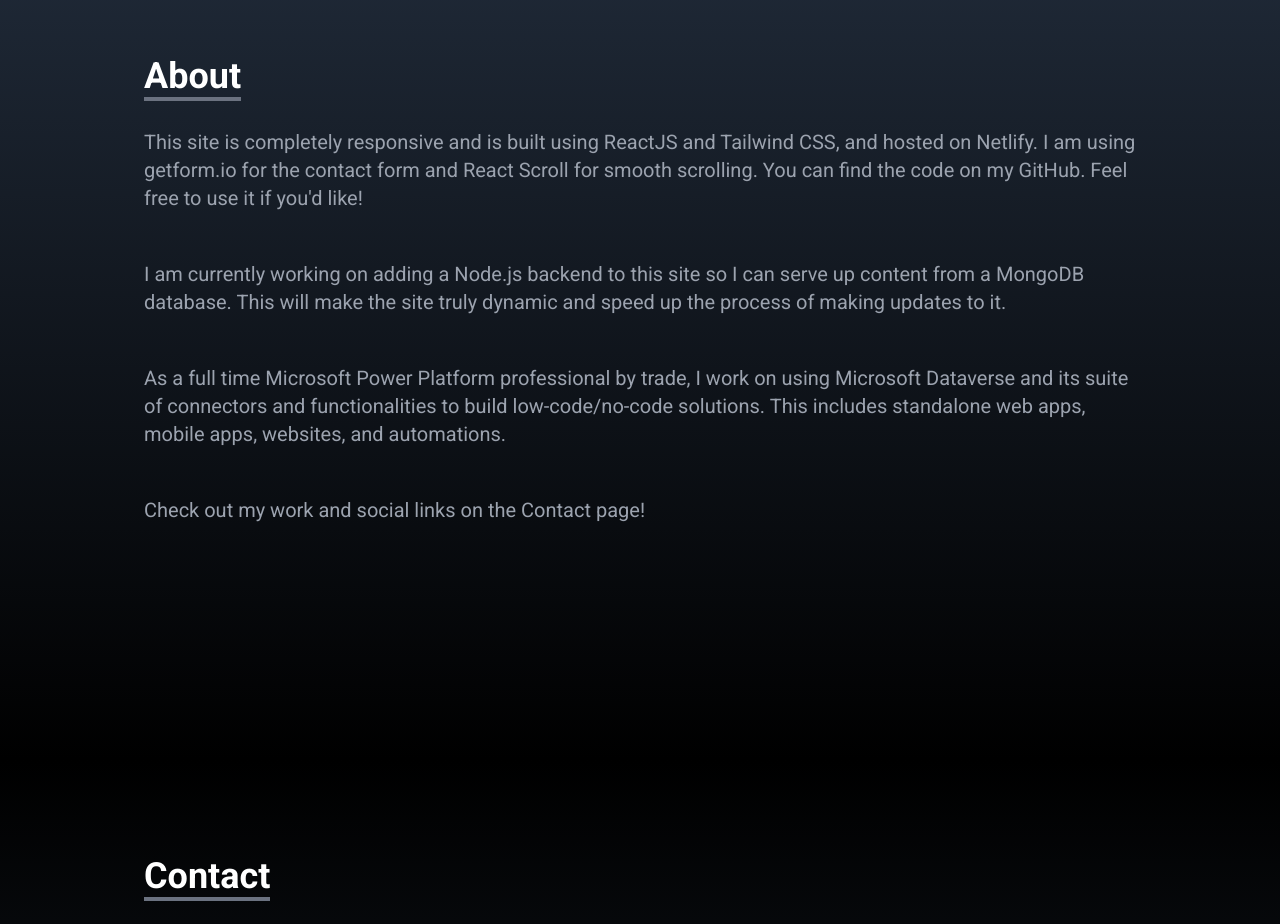
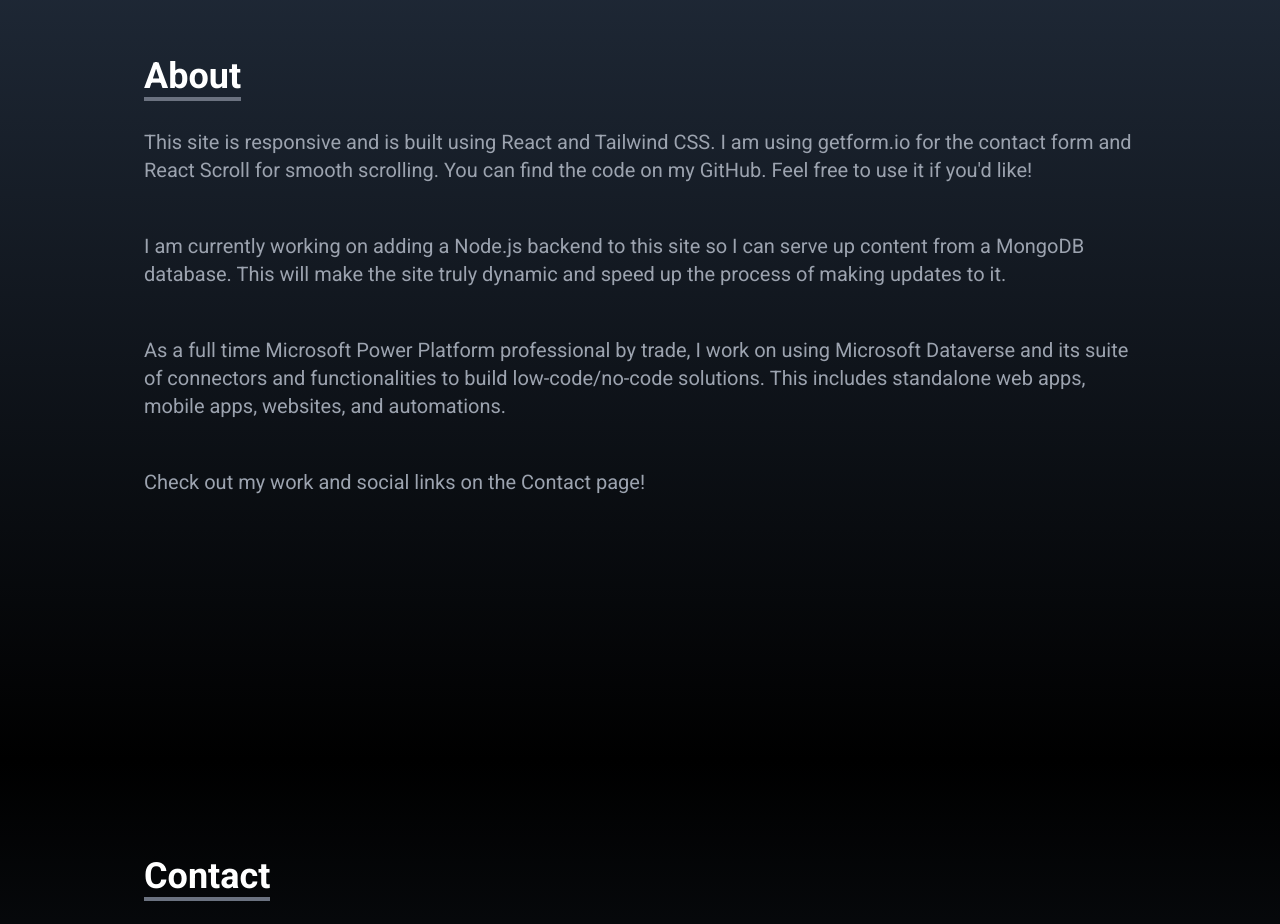
Before and after one commit to aditya-xyz/website_frontend, a React (Create React App) app: page / in a window 1280 px wide. Shown: the part 2440-3364 px from the top of the page. Built offline with nearby package versions, Linux system fonts and the light colour scheme.

Commit message:
changed description of app, tweaked some words

```diff
--- a/public/index.html
+++ b/public/index.html
@@ -5,10 +5,7 @@
     <link rel="icon" href="%PUBLIC_URL%/favicon.ico" />
     <meta name="viewport" content="width=device-width, initial-scale=1" />
     <meta name="theme-color" content="#000000" />
-    <meta
-      name="description"
-      content="Web site created using create-react-app"
-    />
+    <meta name="description" content="My portfolio site" />
     <link rel="apple-touch-icon" href="%PUBLIC_URL%/logo192.png" />
     <link rel="manifest" href="%PUBLIC_URL%/manifest.json" />
     <title>Aditya Patil</title>
--- a/src/components/About.jsx
+++ b/src/components/About.jsx
@@ -13,10 +13,10 @@ const About = () => {
           </p>
         </div>
         <p className="text-xl text-gray-400">
-          This site is completely responsive and is built using ReactJS and
-          Tailwind CSS, and hosted on Netlify. I am using getform.io for the
-          contact form and React Scroll for smooth scrolling. You can find the
-          code on my GitHub. Feel free to use it if you'd like!
+          This site is responsive and is built using React and Tailwind CSS. I
+          am using getform.io for the contact form and React Scroll for smooth
+          scrolling. You can find the code on my GitHub. Feel free to use it if
+          you'd like!
         </p>
         <br />
         <br />
```
